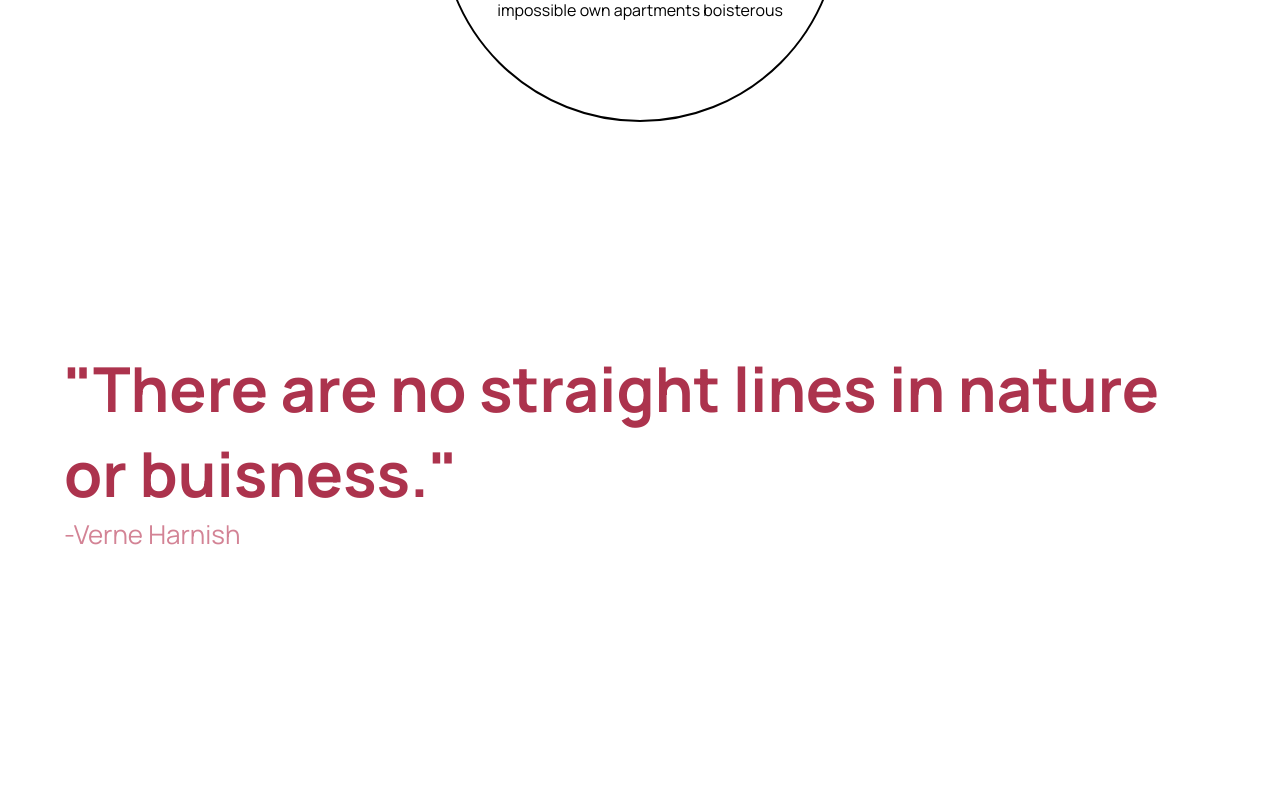
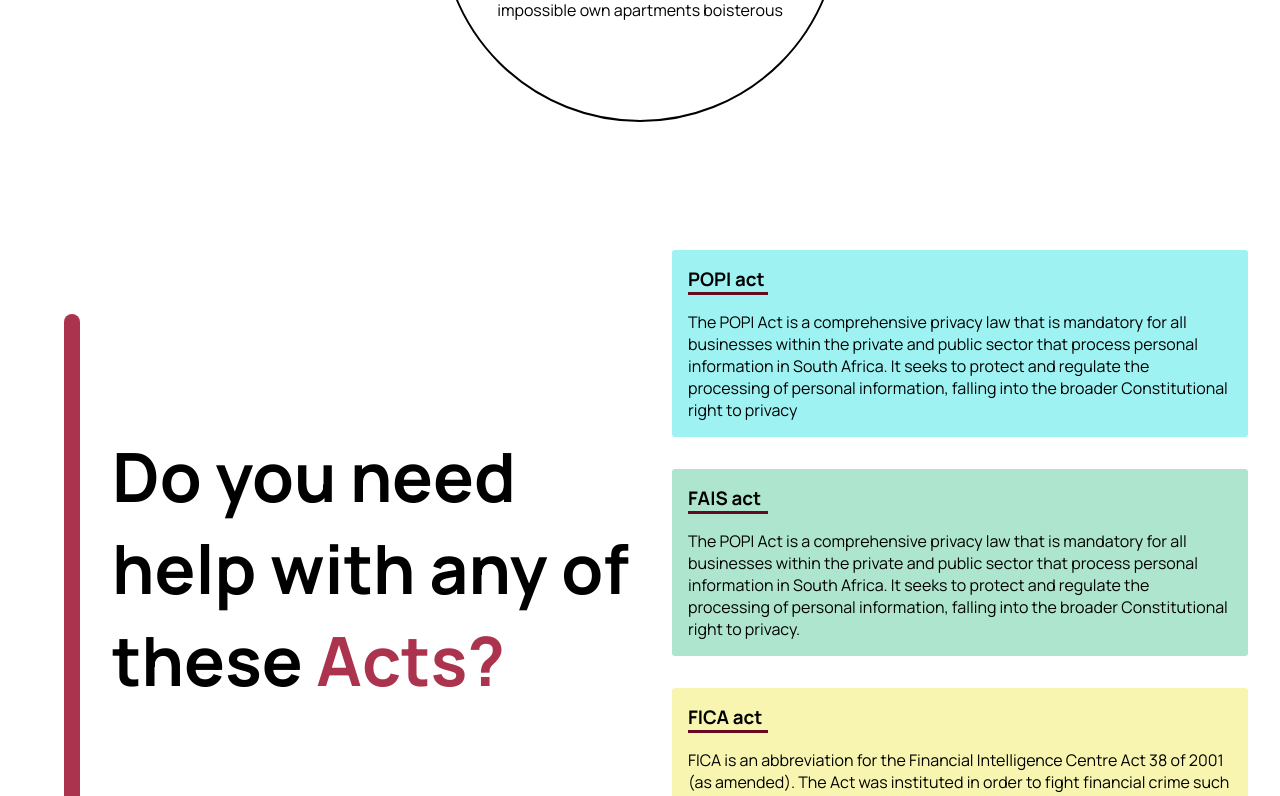
Before and after one commit to Regtables/skillcore, a React (Create React App) app: page / in a window 1280 px wide. Shown: the part 2800-3596 px from the top of the page. Built offline with nearby package versions, Linux system fonts and the light colour scheme.

Commit message:
added acts section

```diff
--- a/src/App.js
+++ b/src/App.js
@@ -17,8 +17,8 @@ const App = () => {
         <main>
             <About />
             <Services />
+            <Acts />
             <Quote />
-            <Acts />
         </main>
       </div>
   )
--- a/src/Components/Circle/circle.css
+++ b/src/Components/Circle/circle.css
@@ -3,7 +3,7 @@
   min-height: 100px;
   width: 400px;
   height: 400px;
-  margin: 0 4rem;
+  margin: 0 2rem;
   border-radius: 50%/50%;
   border: black 2px solid;
   transition: border 0.5s, color 0.5s;
--- /dev/null
+++ b/src/Components/act/Act.js
@@ -0,0 +1,18 @@
+import React from 'react'
+
+import './act.css'
+
+const Act = ({title, text, color}) => {
+  return (
+      <div className = 'skillcore__act-content-act' style = {{background: color}}>
+          <div className = 'skillcore__act-content-act_title'>
+              <h3>{title}</h3>
+          </div>
+          <div className = 'skillcore__act-content-act_text'>
+              <p>{text}</p>
+          </div>
+      </div>
+  )
+}
+
+export default Act
--- /dev/null
+++ b/src/Components/act/act.css
@@ -0,0 +1,19 @@
+.skillcore__act-content-act{
+  margin: 0rem 2rem 2rem 0rem;
+  padding: 1rem;
+  border-radius: 3px;
+}
+
+.skillcore__act-content-act_title{
+  margin-bottom: 1rem;
+}
+
+.skillcore__act-content-act_title h3{
+  font-family: var(--font-family);
+  border-bottom: 3px solid var(--color-bg);
+  width: 80px;
+}
+
+.skillcore__act-content-act_text p{
+  font-family: var(--font-family);
+}
--- a/src/Components/feature/feature.css
+++ b/src/Components/feature/feature.css
@@ -63,6 +63,5 @@
   width: 2rem;
   margin-top: 0.5rem;
   left: 0;
-  background-color: blue;
   border-radius: 10px;
 }
--- a/src/Containers/acts/Acts.js
+++ b/src/Containers/acts/Acts.js
@@ -1,11 +1,34 @@
 import React from 'react'
+
+import Act from '../../Components/act/Act'
 
 import './acts.css'
 
 const Acts = () => {
   return (
-      <div>
+      <div className = 'skillcore__acts' id = 'acts'>
+          <div className = 'skillcore__acts-heading'>
+              <div className = 'skillcore__acts-heading_bar-top'></div>
+              <h1>Do you need help with any of these <span>Acts?</span></h1>
+          </div>
 
+          <div className = 'skillcore__acts-content'>
+              <Act
+                  title = 'POPI act'
+                  text = 'The POPI Act is a comprehensive privacy law that is mandatory for all businesses within the private and public sector that process personal information in South Africa. It seeks to protect and regulate the processing of personal information, falling into the broader Constitutional right to privacy'
+                  color = 'rgb(0 223 222 / 38%)'
+              />
+               <Act
+                  title = 'FAIS act'
+                  text = 'The POPI Act is a comprehensive privacy law that is mandatory for all businesses within the private and public sector that process personal information in South Africa. It seeks to protect and regulate the processing of personal information, falling into the broader Constitutional right to privacy.'
+                  color = 'rgb(42 187 130 / 38%)'
+              />
+               <Act
+                  title = 'FICA act'
+                  text = 'FICA is an abbreviation for the Financial Intelligence Centre Act 38 of 2001 (as amended). The Act was instituted in order to fight financial crime such as money laundering, fraud, tax evasion, terrorist financing activities and identity theft.'
+                  color = 'rgb(235 229 49 / 38%)'
+              />
+          </div>
       </div>
   )
 }
--- a/src/Containers/acts/acts.css
+++ b/src/Containers/acts/acts.css
@@ -0,0 +1,46 @@
+.skillcore__acts{
+  margin: 8rem 0;
+  display: flex;
+  flex-direction: row;
+}
+
+.skillcore__acts-heading_bar-top{
+  margin-right: 1rem;
+  padding: 0.5rem;
+  width: 1rem;
+  border-radius: 20px;
+  /* background:linear-gradient(90deg, rgba(119, 175, 93, 1) 0%, rgba(194, 255, 166, 1) 100%); */
+  /* background: rgba(119, 175, 93, 1); */
+  background: var(--color-font);
+}
+
+.skillcore__acts-heading{
+  display: flex;
+  justify-content:left;
+  margin: 4rem 0;
+  /* justify-content: center; */
+  /* width: 100%; */
+  /* text-align: center; */
+  margin-left: 4rem;
+  flex: 1;
+}
+
+.skillcore__acts-heading span{
+  color: var(--color-font);
+}
+
+.skillcore__acts-heading h1{
+  font-family: var(--font-family);
+  font-size: 68px;
+  padding: 1rem;
+  /* border: solid thistle 1rem; */
+  border-radius: 5px;
+  margin: auto 0;
+}
+
+.skillcore__acts-content{
+  display: flex;
+  flex: 1;
+  flex-direction: column;
+  justify-content: space-between;
+}
--- a/src/Containers/quote/quote.css
+++ b/src/Containers/quote/quote.css
@@ -1,6 +1,6 @@
 .skillcore__header-quote{
   display: flex;
-  padding: 14rem 4rem;
+  padding: 8rem 4rem;
   flex-direction: column;
   width: 100%;
   justify-content: center;
```
